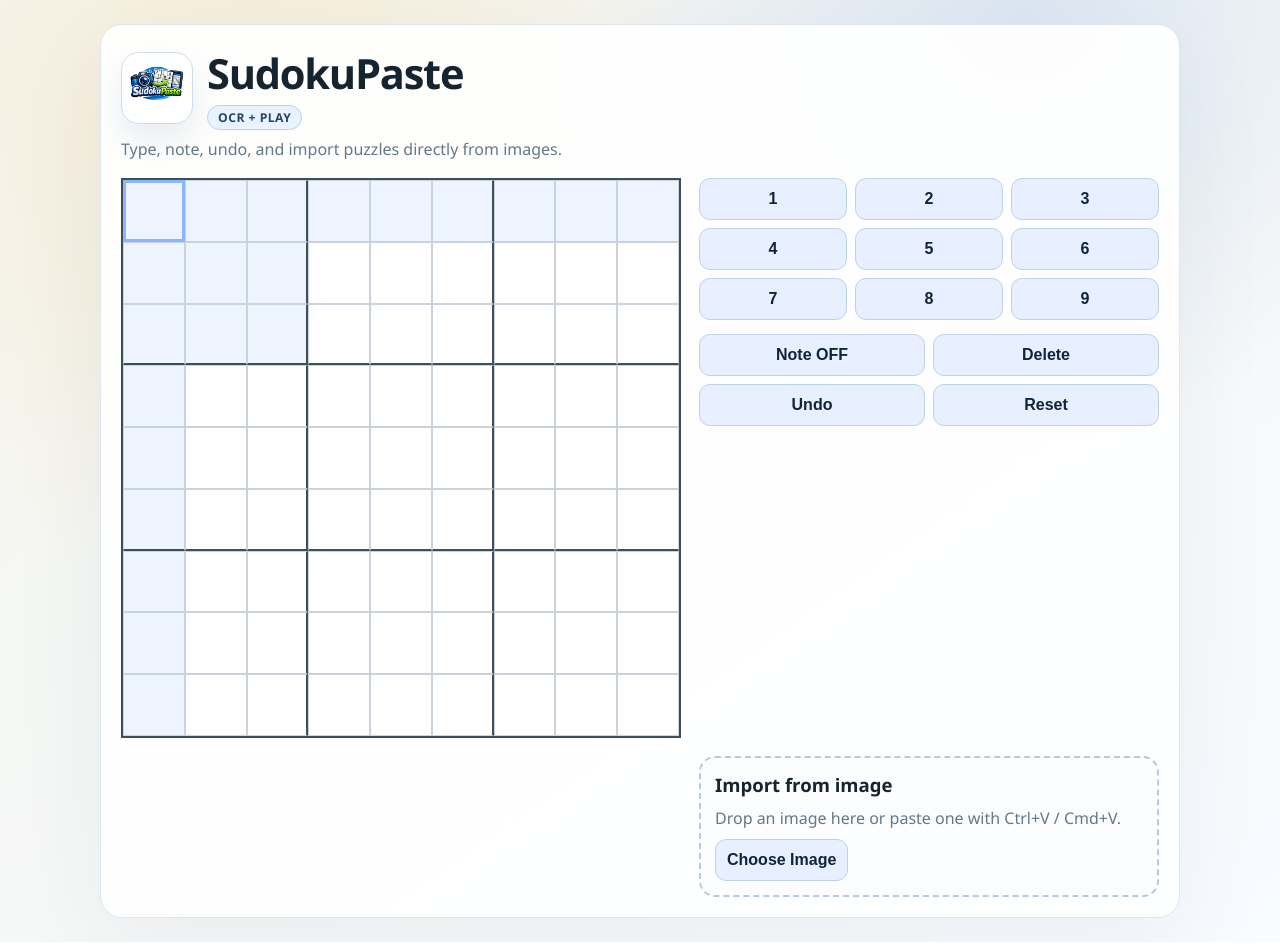
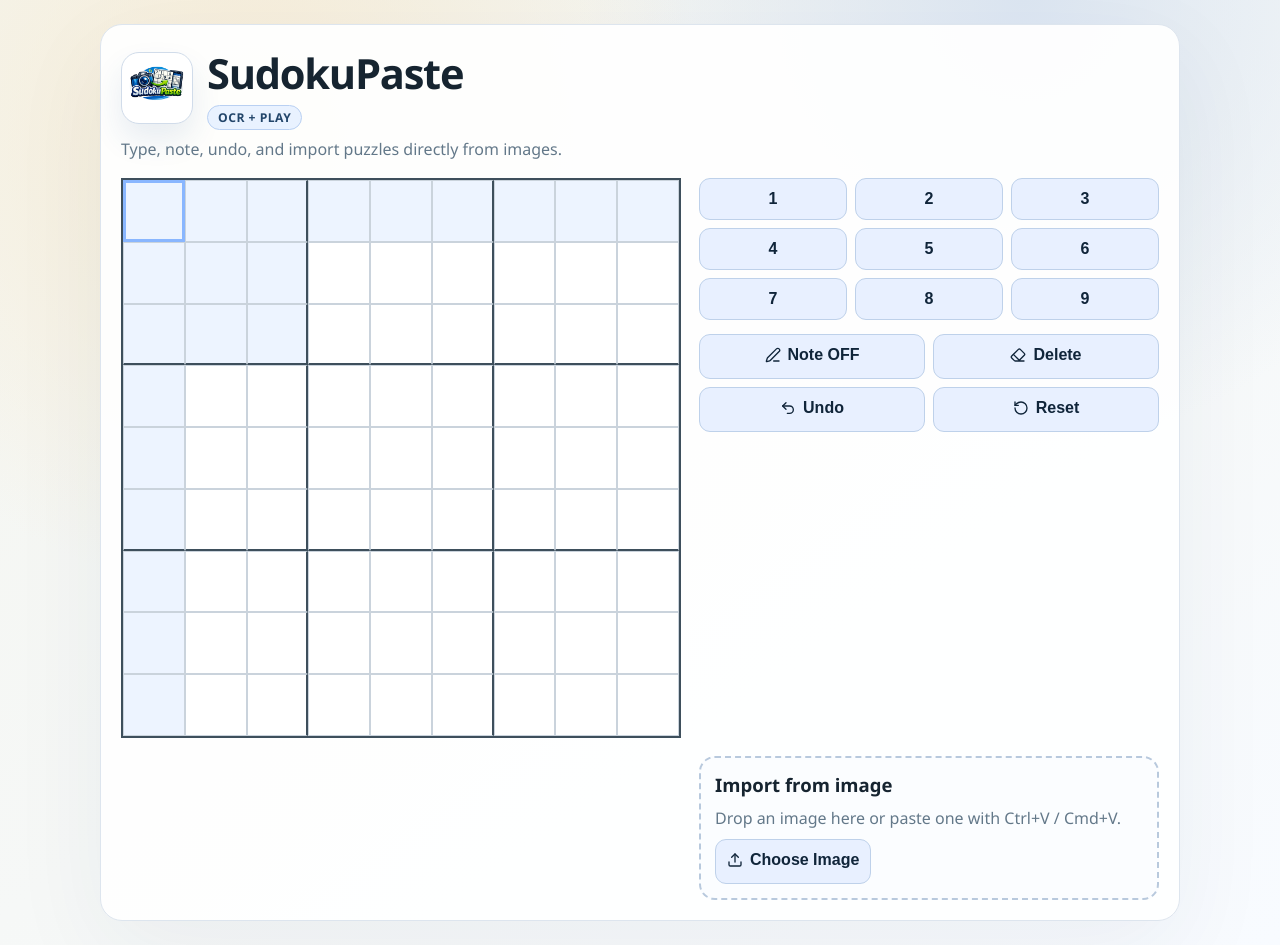
Before and after one commit to wrestlingcarbonapple/PuzzleSnap, a Next.js app: page / in a window 1280 px wide. Built offline with nearby package versions, Linux system fonts and the light colour scheme.

Commit message:
Add Lucide icons to game and import actions

```diff
--- a/package.json
+++ b/package.json
@@ -9,6 +9,7 @@
     "lint": "eslint . --ext .ts,.tsx"
   },
   "dependencies": {
+    "lucide-react": "^0.566.0",
     "next": "latest",
     "react": "latest",
     "react-dom": "latest",
--- a/src/app/globals.css
+++ b/src/app/globals.css
@@ -215,6 +215,12 @@ body {
   cursor: pointer;
 }
 
+.key-content {
+  display: inline-flex;
+  align-items: center;
+  gap: 7px;
+}
+
 .key:hover {
   filter: brightness(0.98);
 }
--- a/src/components/SudokuApp.tsx
+++ b/src/components/SudokuApp.tsx
@@ -1,6 +1,7 @@
 "use client";
 
 import NextImage from "next/image";
+import { Check, Eraser, PenLine, RotateCcw, Undo2, Upload } from "lucide-react";
 import { ChangeEvent, DragEvent, useCallback, useEffect, useMemo, useRef, useState } from "react";
 import {
   bitForDigit,
@@ -536,10 +537,16 @@ export default function SudokuApp() {
 
           <div className="action-row">
             <button type="button" className={`key ${noteMode ? "key-note-on" : ""}`} onClick={() => setNoteMode((prev) => !prev)}>
+              <span className="key-content">
+                <PenLine size={16} aria-hidden />
                 Note {noteMode ? "ON" : "OFF"}
+              </span>
             </button>
             <button type="button" className="key" onClick={() => applyDigit(null)}>
+              <span className="key-content">
+                <Eraser size={16} aria-hidden />
                 Delete
+              </span>
             </button>
             <button
               type="button"
@@ -553,7 +560,10 @@ export default function SudokuApp() {
                 }
               }}
             >
+              <span className="key-content">
+                <Undo2 size={16} aria-hidden />
                 Undo
+              </span>
             </button>
             <button
               type="button"
@@ -571,7 +581,10 @@ export default function SudokuApp() {
                 });
               }}
             >
+              <span className="key-content">
+                <RotateCcw size={16} aria-hidden />
                 Reset
+              </span>
             </button>
           </div>
         </section>
@@ -589,7 +602,10 @@ export default function SudokuApp() {
           <p>Drop an image here or paste one with Ctrl+V / Cmd+V.</p>
           <div className="import-actions">
             <button type="button" className="key" onClick={() => fileInputRef.current?.click()} disabled={ocrBusy}>
+              <span className="key-content">
+                <Upload size={16} aria-hidden />
                 Choose Image
+              </span>
             </button>
             {recognizedValues && (
               <button
@@ -598,7 +614,10 @@ export default function SudokuApp() {
                 onClick={() => applyRecognizedPuzzle(recognizedValues)}
                 disabled={ocrBusy}
               >
+                <span className="key-content">
+                  <Check size={16} aria-hidden />
                   Use OCR Puzzle
+                </span>
               </button>
             )}
           </div>
```
Also changed, not shown: 1 other file (tests, documents, lock files or other folders). Lines whose indentation alone changed are shown as unchanged.
